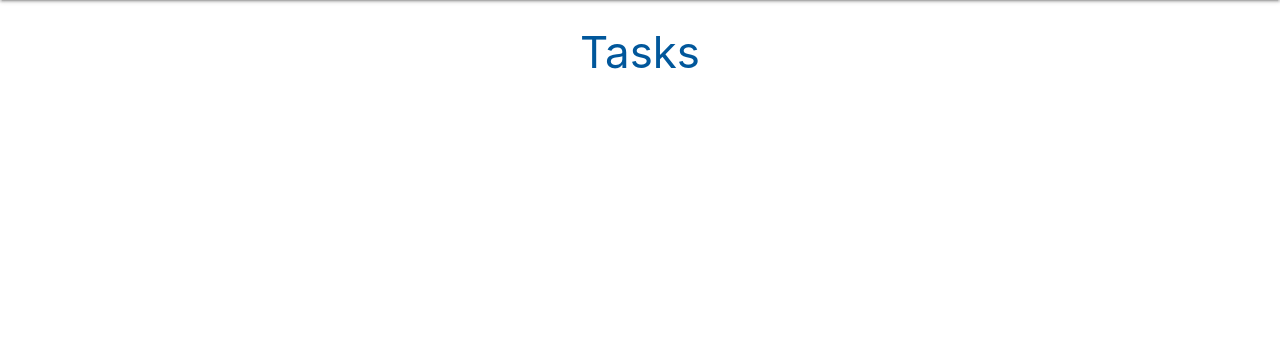
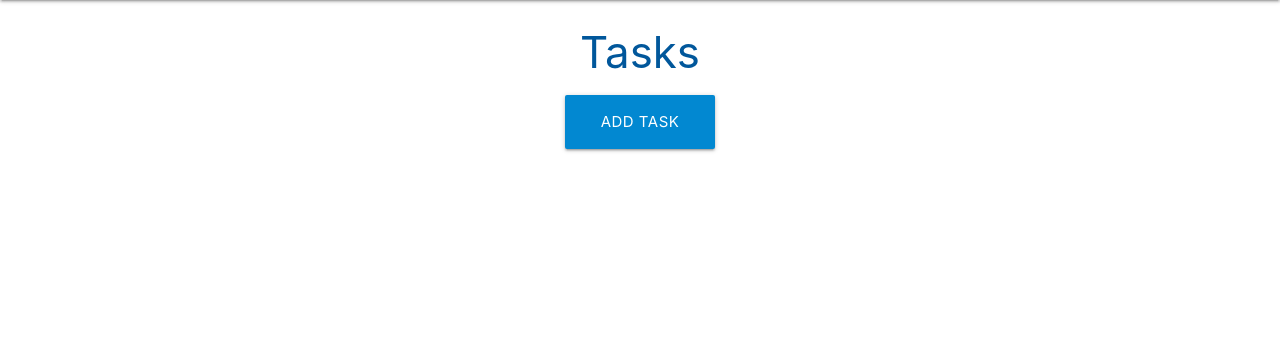
Before and after one commit to PaulModaley/Task-Manager, a Flask app: page / in a window 1280 px wide. Shown: the part 64-420 px from the top of the page. Run offline with Flask 2, Linux system fonts and the light colour scheme.

Commit message:
start adding add task functionality

```diff
--- a/taskmanager/routes.py
+++ b/taskmanager/routes.py
@@ -33,9 +33,27 @@ def edit_category(category_id):
         return redirect(url_for("categories"))
     return render_template("edit_category.html", category=category)
 
-@app.route("/delete_category<int:category_id>")
+
+@app.route("/delete_category/<int:category_id>")
 def delete_category(category_id):
     category = Category.query.get_or_404(category_id)
     db.session.delete(category)
     db.session.commit()
     return redirect(url_for("categories"))
+
+
+@app.route("/add_task", methods=["GET", "POST"])
+def add_task():
+    categories = list(Category.query.order_by(Category.category_name).all())
+    if request.method == "POST":
+        task = Task(
+            task_name=request.form.get("task_name"),
+            task_description=request.form.get("task_description"),
+            is_urgent=bool(True if request.form.get("is_urgent") else False),
+            due_date=request.form.get("due_date"),
+            category_id=request.form.get("category_id")
+        )
+        db.session.add(task)
+        db.session.commit()
+        return redirect(url_for("home"))
+    return render_template("add_task.html", categories=categories)
--- a/taskmanager/templates/base.html
+++ b/taskmanager/templates/base.html
@@ -24,7 +24,7 @@
             <a href="#" data-target="mobile-demo" class="sidenav-trigger"><i class="fas fa-bars"></i></a>
             <ul class="right hide-on-med-and-down">
                 <li><a href="{{ url_for('home') }}">Home</a></li>
-                <li><a href="">New Task</a></li>
+                <li><a href="{{ url_for('add_task') }}">New Task</a></li>
                 <li><a href="{{ url_for('categories') }}">Categories</a></li>
             </ul>
             </div>
@@ -33,7 +33,7 @@
         <!-- mobile sidenav -->
         <ul class="sidenav" id="mobile-demo">
             <li><a href="{{ url_for('home') }}">Home</a></li>
-            <li><a href="">New Task</a></li>
+            <li><a href="{{ url_for('add_task') }}">New Task</a></li>
             <li><a href="{{ url_for('categories') }}">Categories</a></li>
         </ul>
     </header>
--- a/taskmanager/templates/tasks.html
+++ b/taskmanager/templates/tasks.html
@@ -2,5 +2,12 @@
 {% block content %}
 
 <h3 class="light-blue-text text-darken-4 center-align">Tasks</h3>
+<div class="row">
+    <div class="col s12 center-align">
+        <a href="{{ url_for('add_task') }}" class="btn-large light-blue darken-2">
+            Add Task <i class="fas fa-plus-squre right"></i>
+        </a>
+    </div>
+</div>
 
 {% endblock %}
```
